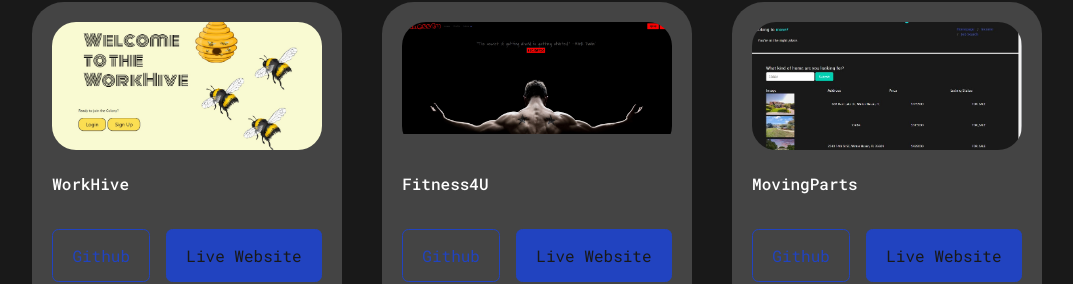
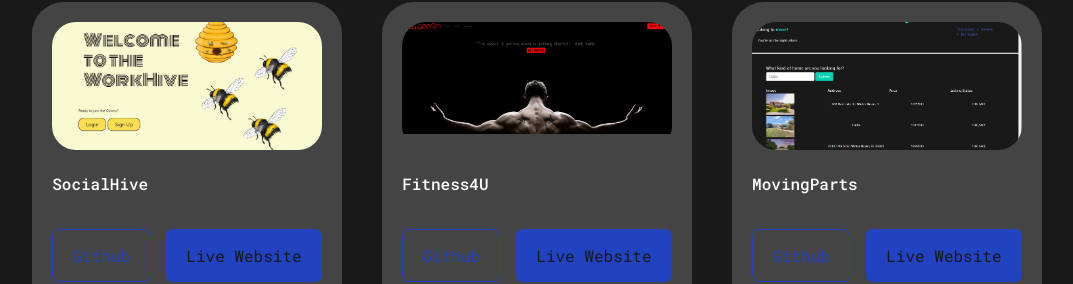
Before and after one commit to TheQuentinJones/MyPortfolio, a React (Create React App) app: page /projects in a window 1280 px wide. Shown: the part 1849-2133 px from the top of the page, without its empty margins (128-1201 px from the left). Built offline with nearby package versions, Linux system fonts and the light colour scheme.

Commit message:
working on fixing the social hive link

```diff
--- a/src/Components/Portfolio/Portfolio.jsx
+++ b/src/Components/Portfolio/Portfolio.jsx
@@ -11,8 +11,8 @@ const portfolioData = [
   {
     id: 1,
     image: IMG1,
-    title: 'WorkHive',
-    github: 'https://github.com/TrentLe/WorkHive',
+    title: 'SocialHive',
+    github: 'https://the-social-hive-2f9b38244e14.herokuapp.com/',
     livesite: 'https://workhive1.herokuapp.com'
   },
   {
```
